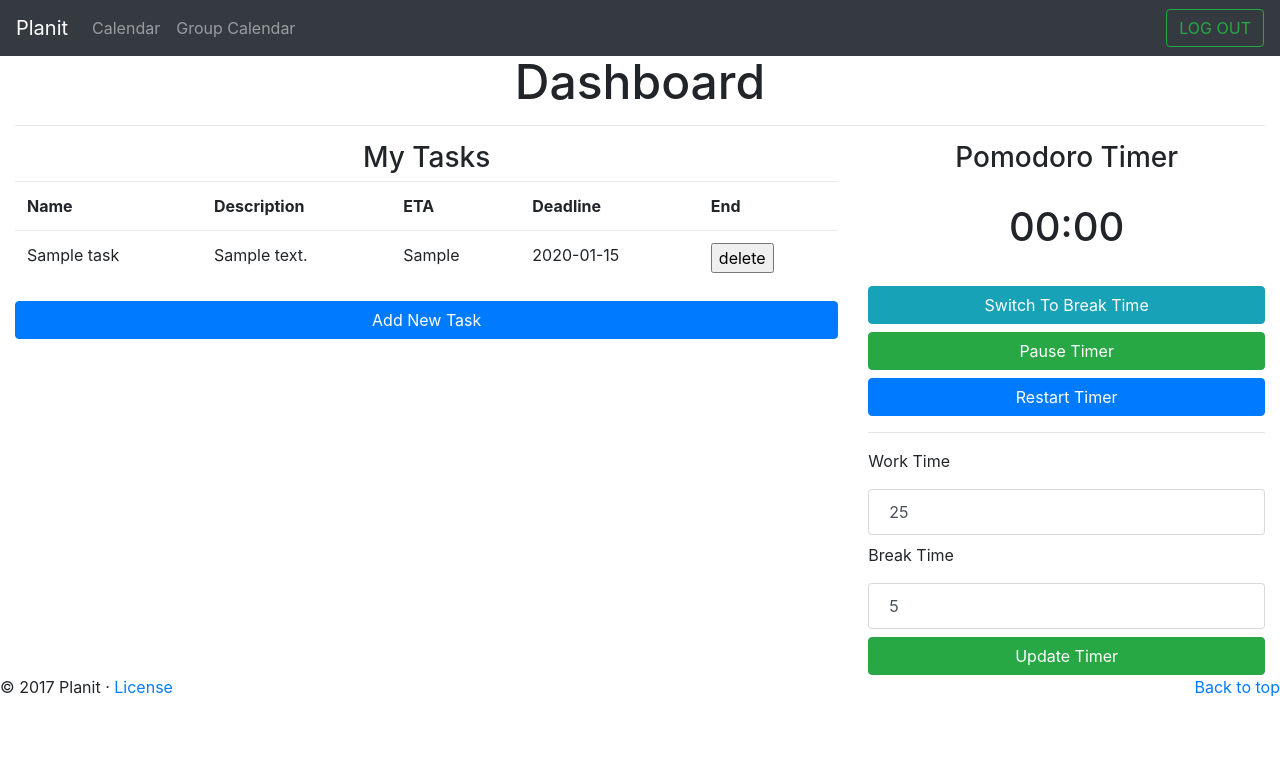
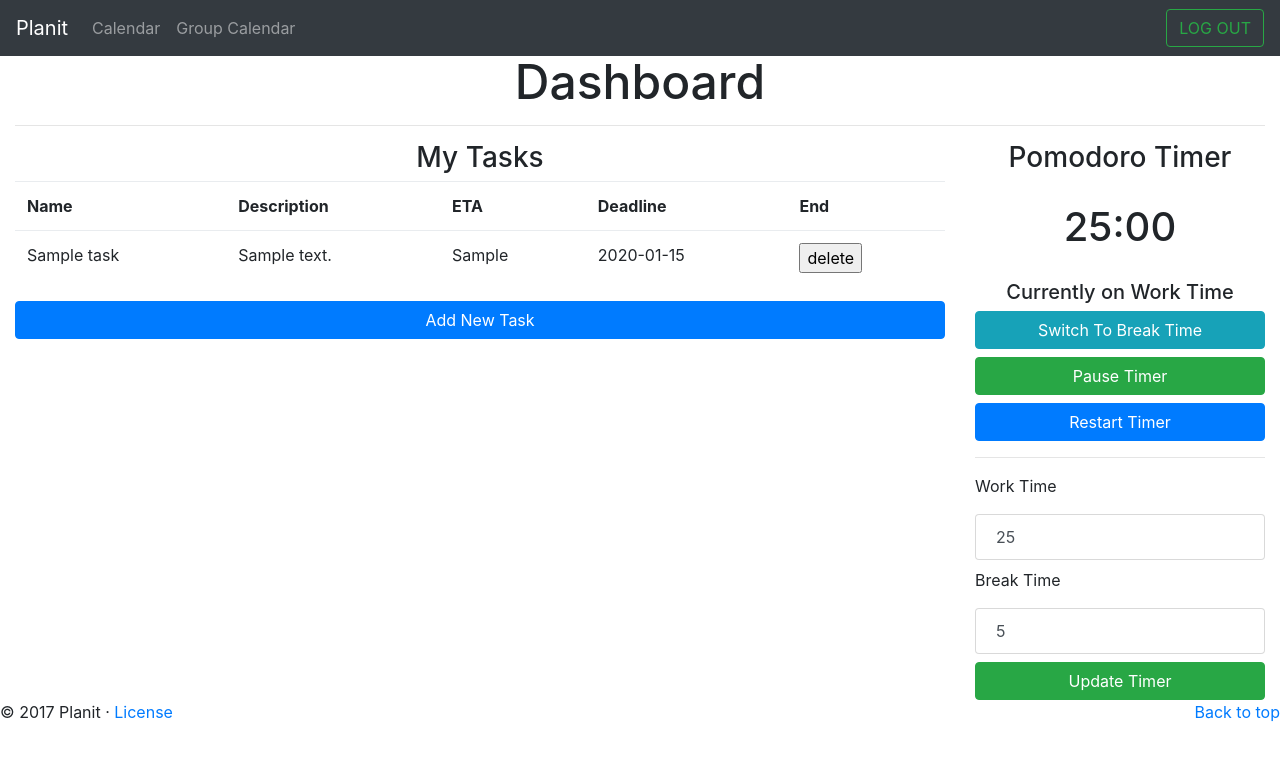
Before and after one commit to nickpalmer789/ProductionNumber4, a PHP site: page /content/dashboard.php in a window 1280 px wide. Shown: the top 761 px of the page. Run offline with PHP 8.4, Linux system fonts and the light colour scheme; the visitor is signed in with stand-in values (Sample User, id 1); tables that the repository leaves empty hold one stand-in row (values such as "Sample post"); some libraries are stand-ins or nearby versions.

Commit message:
Fixed pomodoro timer functionality.

```diff
--- a/content/dashboard.php
+++ b/content/dashboard.php
@@ -15,7 +15,7 @@
             <h1 class="text-center"><font size="7">Dashboard</font></h1>
             <hr>
             <div class="row">
-                <div class="col-md-8">
+                <div class="col-md-9">
                     <!--Show tasks table-->
                     <h3 class="text-center">My Tasks</h3>
                     <div class="table-responsive">
@@ -60,13 +60,14 @@
                     </div>
                     <!--End Modal-->
                 </div>
-                <div class="col-md-4">
+                <div class="col-md-3">
                     <!--Pomodoro timer -->
                     <script src="../js/pomodoro.js"></script>
                     <h3 class="text-center">Pomodoro Timer</h3>
                     <br>
                     <h1 class="text-center" id="timer-text">00:00</h1>
                     <br>
+                    <h5 class="text-center" id="timeIndicator">Currently on Work Time</h5>
                     <button class="btn btn-block btn-top btn-info" id="toggleWork">Switch To Break Time</button>
                     <button class="btn btn-block btn-top btn-success" id="pauseBtn">Pause Timer</button>
                     <button class="btn btn-block btn-top btn-primary" id="restartBtn">Restart Timer</button>
--- a/js/pomodoro.js
+++ b/js/pomodoro.js
@@ -59,7 +59,8 @@
         if(!working) {
             return;
         }
-
+        $("#timeIndicator").text("Currently on Break Time");
+        $("#toggleWork").text("Switch to Work Time");
         working = !working;
         currentTime = breakTime;
         displayTime();
@@ -71,6 +72,8 @@
             return;
         }
 
+        $("#timeIndicator").text("Currently on Work Time");
+        $("#toggleWork").text("Switch to Break Time");
         working = !working;
         currentTime = workTime;
         displayTime();
--- a/templates/footerScripts.php
+++ b/templates/footerScripts.php
@@ -1,7 +1,6 @@
 <!-- Bootstrap core JavaScript and jQuery
 ================================================== -->
 <!-- Placed at the end of the document so the pages load faster -->
-<script src="https://code.jquery.com/jquery-3.2.1.slim.min.js" integrity="sha384-KJ3o2DKtIkvYIK3UENzmM7KCkRr/rE9/Qpg6aAZGJwFDMVNA/GpGFF93hXpG5KkN" crossorigin="anonymous"></script>
 <script src="https://cdnjs.cloudflare.com/ajax/libs/popper.js/1.12.3/umd/popper.min.js" integrity="sha384-vFJXuSJphROIrBnz7yo7oB41mKfc8JzQZiCq4NCceLEaO4IHwicKwpJf9c9IpFgh" crossorigin="anonymous"></script>
 <script src="https://maxcdn.bootstrapcdn.com/bootstrap/4.0.0-beta.2/js/bootstrap.min.js" integrity="sha384-alpBpkh1PFOepccYVYDB4do5UnbKysX5WZXm3XxPqe5iKTfUKjNkCk9SaVuEZflJ" crossorigin="anonymous"></script>
 <!-- IE10 viewport hack for Surface/desktop Windows 8 bug -->
--- a/templates/headercontent.php
+++ b/templates/headercontent.php
@@ -6,6 +6,7 @@
 
 <title>Planit</title>
 
+<script src="https://code.jquery.com/jquery-3.2.1.slim.min.js" integrity="sha384-KJ3o2DKtIkvYIK3UENzmM7KCkRr/rE9/Qpg6aAZGJwFDMVNA/GpGFF93hXpG5KkN" crossorigin="anonymous"></script>
 <!-- Bootstrap core CSS -->
 <link href="https://maxcdn.bootstrapcdn.com/bootstrap/4.0.0-beta/css/bootstrap.min.css" rel="stylesheet">
 
```
